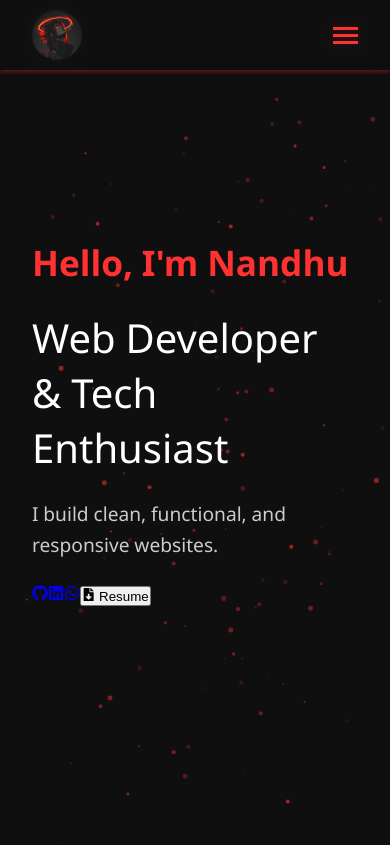
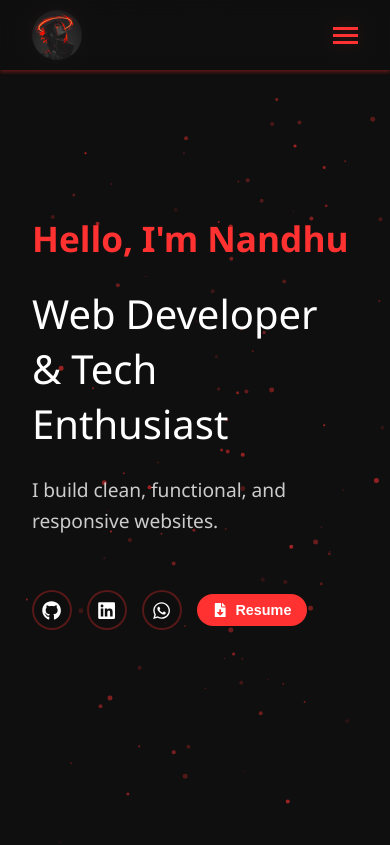
Before and after one commit to nandhubabu/My-Portfolio-, a React (Create React App) app: page / in a window 390 px wide. Shown: the top 845 px of the page. Built offline with nearby package versions, Linux system fonts and the light colour scheme.

Commit message:
Update Home.css

```diff
--- a/src/styles/Home.css
+++ b/src/styles/Home.css
@@ -131,3 +131,84 @@ body {
     position: fixed;
     z-index: 1000;
 }
+
+/* Social links styles */
+.social-links {
+    display: flex;
+    gap: 20px;
+    margin-top: 30px;
+    align-items: center;
+}
+
+.social-button {
+    width: 45px;
+    height: 45px;
+    border-radius: 50%;
+    display: flex;
+    align-items: center;
+    justify-content: center;
+    border: 2px solid rgba(255, 49, 49, 0.3);
+    background: rgba(15, 15, 15, 0.9);
+    color: #fff;
+    font-size: 1.5rem;
+    transition: all 0.3s ease;
+    text-decoration: none;
+}
+
+.social-button:hover {
+    border-color: #ff3131;
+    box-shadow: 0 0 15px rgba(255, 49, 49, 0.4);
+}
+
+.github:hover {
+    color: #fff;
+    background: #24292e;
+}
+
+.linkedin:hover {
+    color: #fff;
+    background: #0077b5;
+}
+
+.whatsapp:hover {
+    color: #fff;
+    background: #25D366;
+}
+
+.resume-button {
+    display: flex;
+    align-items: center;
+    gap: 8px;
+    padding: 10px 20px;
+    border-radius: 25px;
+    background: #ff3131;
+    color: #fff;
+    border: none;
+    font-size: 1rem;
+    font-weight: 600;
+    cursor: pointer;
+    transition: all 0.3s ease;
+}
+
+.resume-button:hover {
+    background: #ff4545;
+    transform: translateY(-2px);
+    box-shadow: 0 5px 15px rgba(255, 49, 49, 0.4);
+}
+
+@media (max-width: 768px) {
+    .social-links {
+        gap: 15px;
+    }
+
+    .social-button {
+        width: 40px;
+        height: 40px;
+        font-size: 1.2rem;
+    }
+
+    .resume-button {
+        padding: 8px 16px;
+        font-size: 0.9rem;
+    }
+}
```
